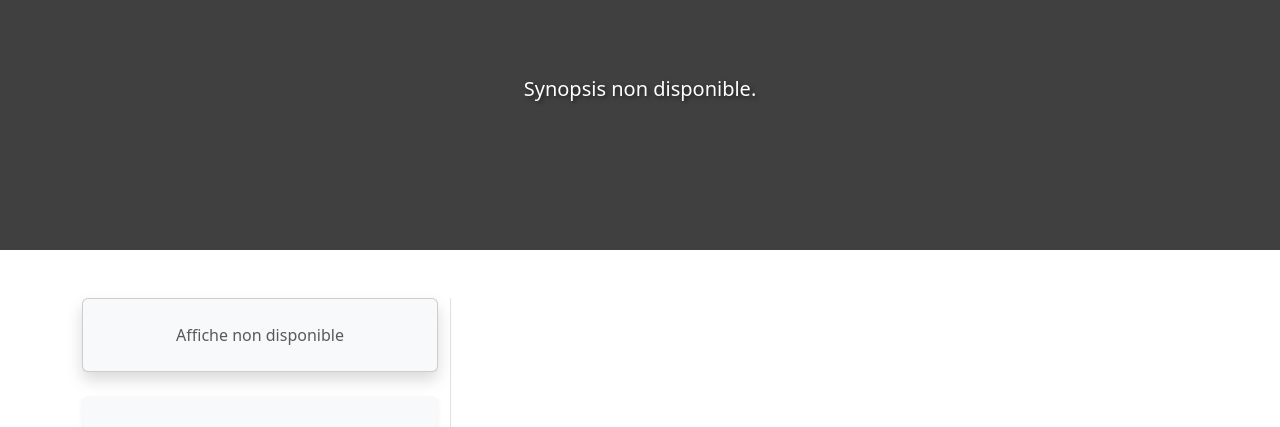
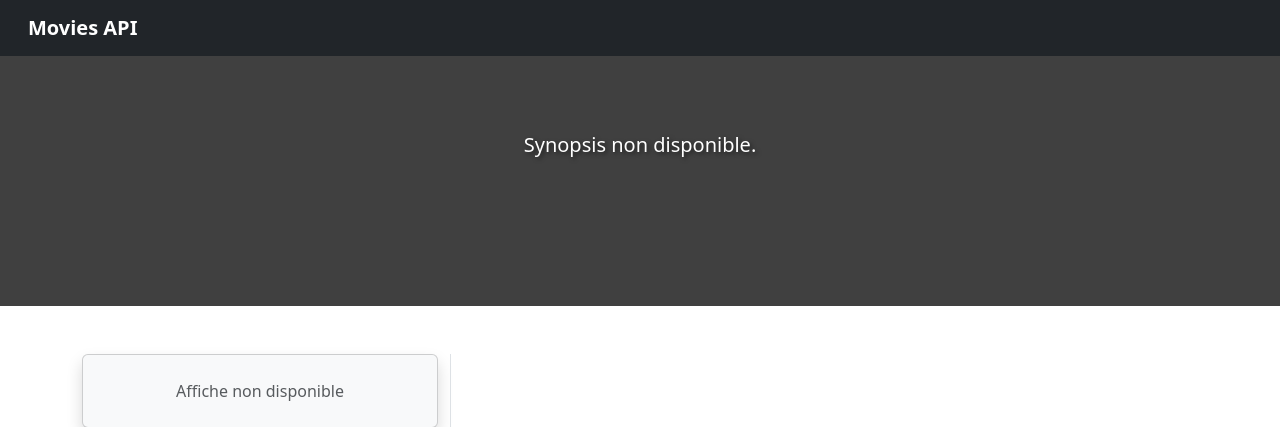
Before and after one commit to baptiste-cornic/movies-api, a Symfony app: template templates/movies/detail.html.twig in a window 1280 px wide. Shown: the top 427 px of the page. Run offline with Twig, Linux system fonts and the light colour scheme; the template is opened without the code that fills it, so the values that code supplies are empty; style sheets or scripts are compiled from the project's sources; some libraries are stand-ins or nearby versions.

Commit message:
Add : navbar

```diff
--- a/templates/base.html.twig
+++ b/templates/base.html.twig
@@ -3,6 +3,7 @@
     <head>
         <meta charset="UTF-8">
         <meta name="viewport" content="width=device-width, initial-scale=1">
+        <title>{% block title %}Movies API{% endblock %}</title>
         {% block stylesheets %}
             <link href="https://cdn.jsdelivr.net/npm/bootstrap@5.3.0/dist/css/bootstrap.min.css" rel="stylesheet">
             <link href="https://cdnjs.cloudflare.com/ajax/libs/font-awesome/7.0.1/css/all.min.css" rel="stylesheet">
@@ -10,6 +11,11 @@
         <link rel="stylesheet" href="{{ asset('styles/app.css') }}">
     </head>
     <body>
+        <nav class="navbar navbar-dark bg-dark">
+            <div class="container-fluid">
+                <a class="navbar-brand fw-bold ms-3" href="{{ path('movies') }}">Movies API</a>
+            </div>
+        </nav>
 
     {% set alertType = {
         'success': 'success',
--- a/templates/movies/index.html.twig
+++ b/templates/movies/index.html.twig
@@ -1,6 +1,6 @@
 {% extends 'base.html.twig' %}
 
-{% block title %}{% endblock %}
+{% block title %}Movies API{% endblock %}
 
 {% block body %}
     <div class="container mt-4">
```
